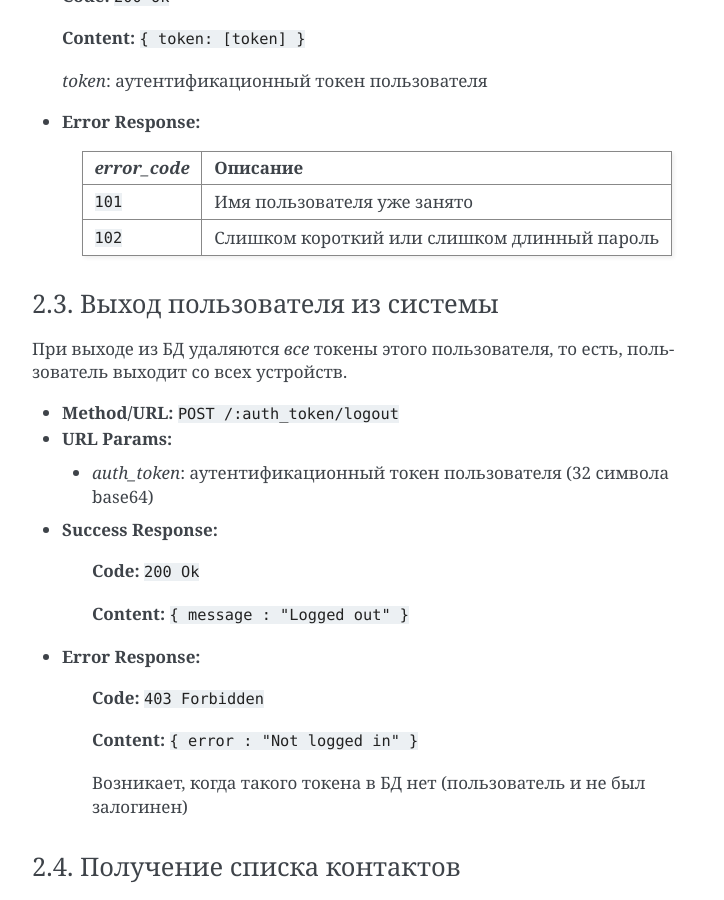
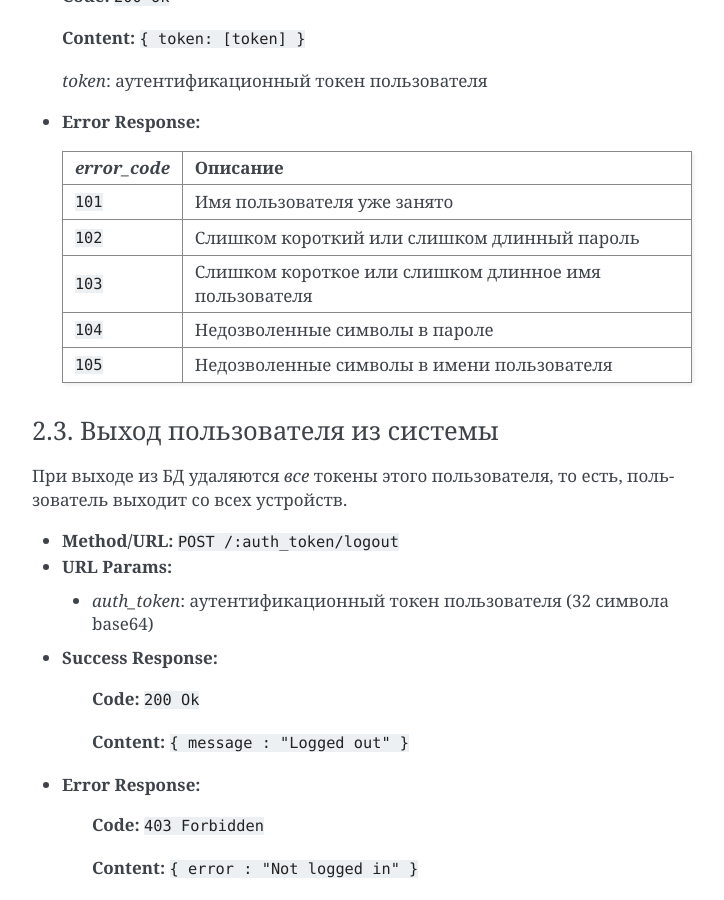
Before and after one commit to frnkySila/batya-api, a Sphinx documentation site: the page built from docs/source/index.rst, in a window 1280 px wide and 900 px high, scrolled down 3797 px. Shown: the whole window, without its empty margins (388-1112 px from the left). Built offline with Sphinx 7.4.7, drawn with Linux system fonts in a browser that asks for light colours.

Commit message:
Добавил новые коды ошибок для 2.2

```diff
--- a/docs/source/index.rst
+++ b/docs/source/index.rst
@@ -177,6 +177,9 @@ dialog_id     :code:`conference_id | username`
   ============= ========================================================
   :code:`101`   Имя пользователя уже занято
   :code:`102`   Слишком короткий или слишком длинный пароль
+  :code:`103`   Слишком короткое или слишком длинное имя пользователя
+  :code:`104`   Недозволенные символы в пароле
+  :code:`105`   Недозволенные символы в имени пользователя
   ============= ========================================================
 
 2.3. Выход пользователя из системы
```
